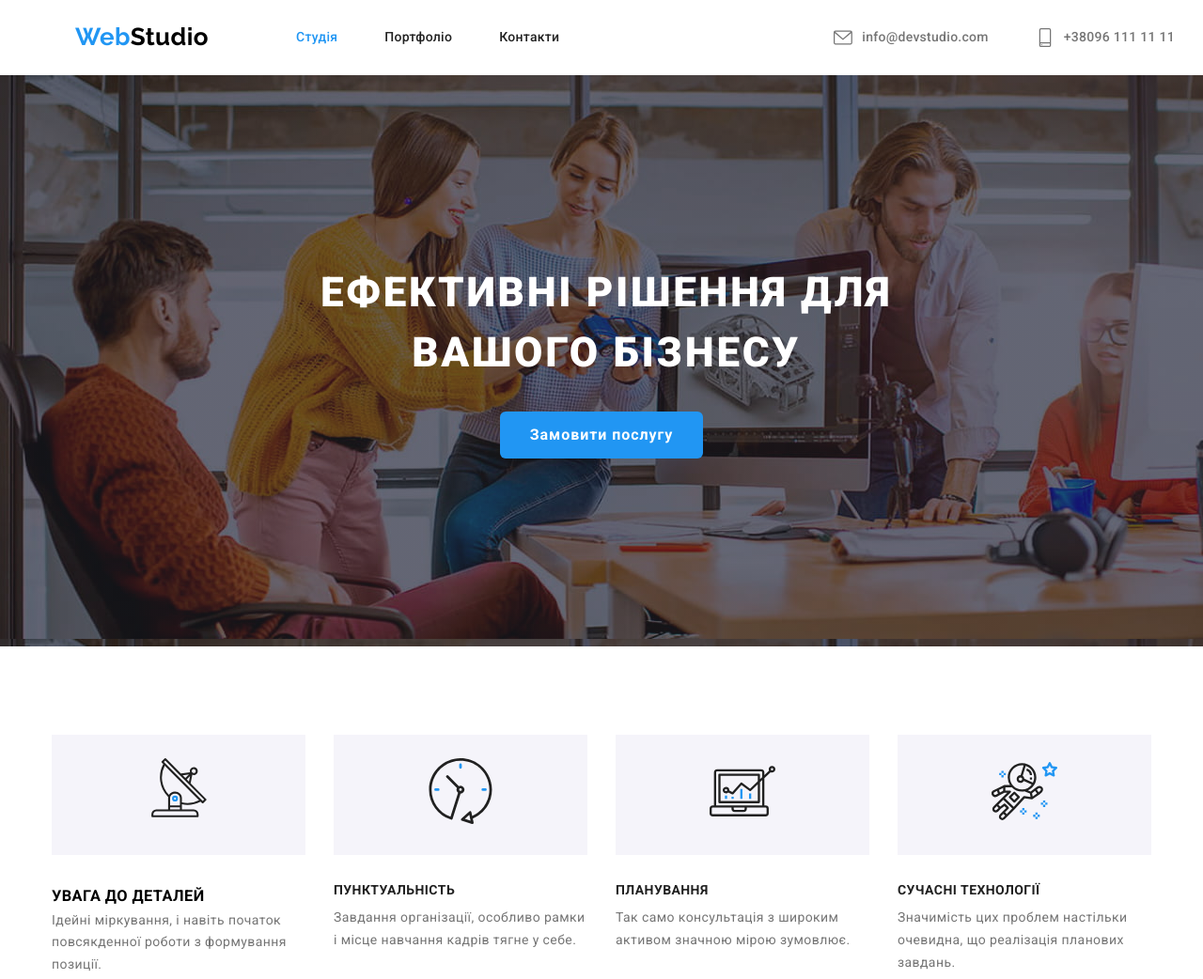
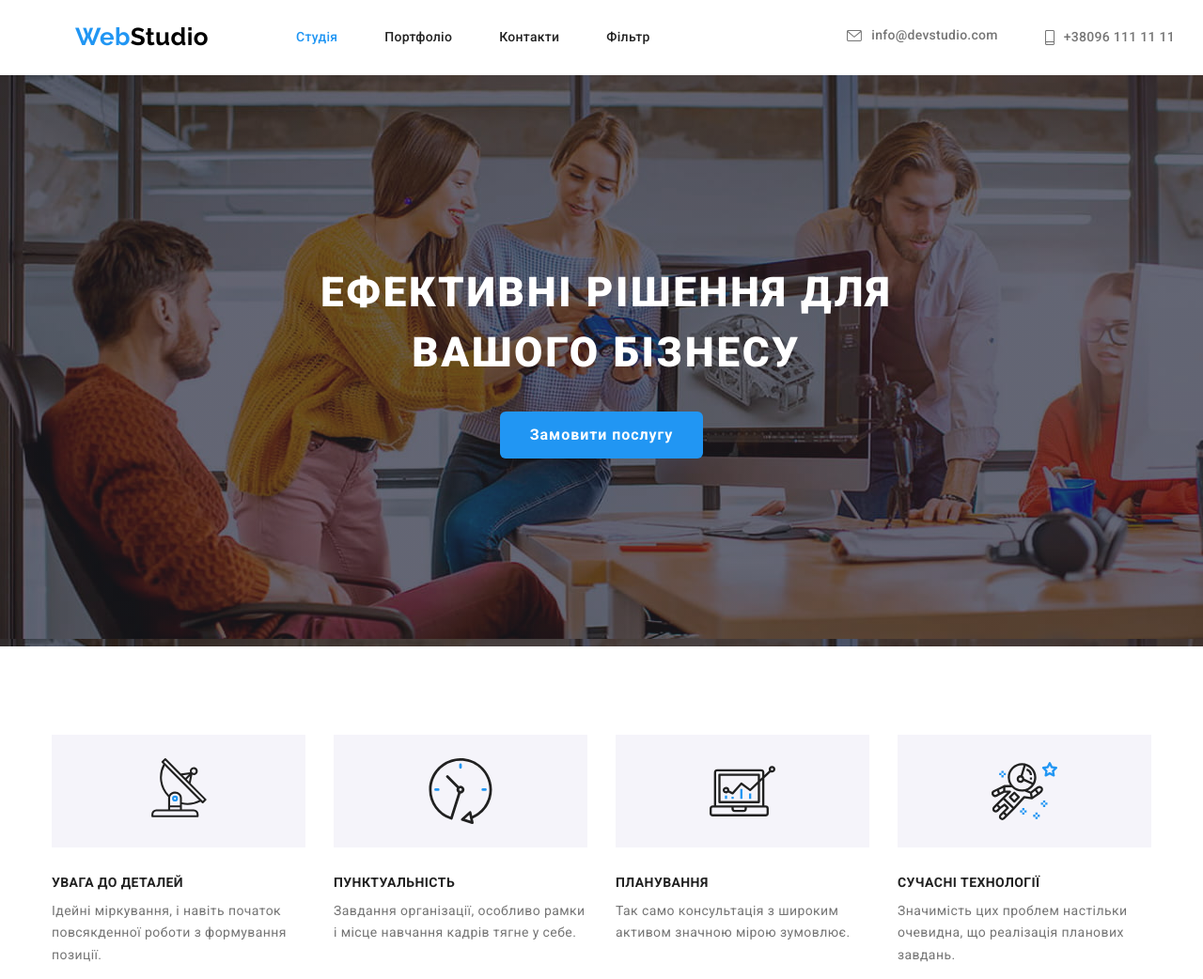
Before and after one commit to MaksGrisak/goit-markup-hw-03, a plain HTML site: page index.html in a window 1280 px wide. Shown: the top 1042 px of the page at 94% size. Drawn offline with nearby package versions, Linux system fonts and the light colour scheme.

Commit message:
Доопрацювання

```diff
--- a/css/styles.css
+++ b/css/styles.css
@@ -142,15 +142,16 @@ h1, h2, h3, h4, h5, h6, p, ul {
     gap: 10px;
 
 }
-.contact-icon:hover,
-.contact-icon:focus,
 .contact-list-item:hover,
 .contact-list-item:focus
 {
-    fill: #2196F3;
     color: var(--main-link-cl);
     text-decoration: none;
     list-style-type: none;
+}
+.contact-list-item:hover .contact-icon,
+.contact-list-item:focus .contact-icon{
+    fill: #2196F3;
 }
 .contact-icon{
 fill: #757575;
@@ -215,11 +216,16 @@ background-color: var(--accent-link-bg-cl);
 }
 /* section feature */
 .icon-block{
+    display: flex;
+    align-items: center;
+    justify-content: space-around;
+    width: 270px;
+    height: 120px;
     margin-bottom: 30px;
     background-color: #F5F4FA;
 }
 .feature-icon{
-    margin: 25px 100px;
+
 }
 .img-how-we-work{
     display: block;
@@ -379,7 +385,7 @@ padding-top: 94px;
 }
 /* section-client */
 .section-client{
-    background-color: var(--accent-bg-cl);
+
 }
 .logo-client{
 font-weight: 700;
@@ -400,6 +406,7 @@ margin-bottom: 50px;
     list-style: none;
 }
 .socials-client{
+    border-radius: 4px;
     display: flex;
     align-items: center;
     justify-content: center;
--- a/index.html
+++ b/index.html
@@ -27,17 +27,18 @@
                     <li class="item"><a class="link-list-item active" href="">Студія</a></li>
                     <li class="item"><a class="link-list-item" href="portfolio.html">Портфоліо</a></li>
                     <li class="item"><a class="link-list-item" href="">Контакти</a></li>
+                    <li class="item"><a class="link-list-item" href="filter.html">Фільтр</a></li>
                 </ul>
             </nav>
             <ul class="contact-list">
                 <li class="item"><a class="contact-list-item active" href="mailto:info@devstudio.com">
-                        <svg class="contact-icon" width="20" height="20">
+                        <svg class="contact-icon" width="16" height="12">
                             <use href="./images/icon.svg/contact-icon.svg#envelope"></use>
                         </svg>
                         info@devstudio.com
                     </a></li>
                 <li class="item"><a class="contact-list-item" href="tel:+380961111111">
-                        <svg class="contact-icon" width="20" height="20">
+                        <svg class="contact-icon" width="10" height="16">
                             <use href="./images/icon.svg/contact-icon.svg#smartphone"></use>
                         </svg>
                         +38096 111 11 11</a></li>
@@ -62,7 +63,7 @@
                                 <use href="./images/icon.svg/icon-feature.svg#antenna"></use>
                             </svg>
                         </div>
-                        <h3 class="">УВАГА ДО ДЕТАЛЕЙ</h3>
+                        <h3 class="feature-title">УВАГА ДО ДЕТАЛЕЙ</h3>
                         <p class="feature-text">Ідейні міркування, і навіть початок повсякденної роботи з формування
                             позиції.</p>
                     </div>
@@ -372,6 +373,7 @@
                                 11</a>
                         </li>
                     </ul>
+                </address>
             </div>
             </address>
             <div class="container-contact footer-icon-box">
```
Also changed, not shown: portfolio.html (+3 -2 lines).
